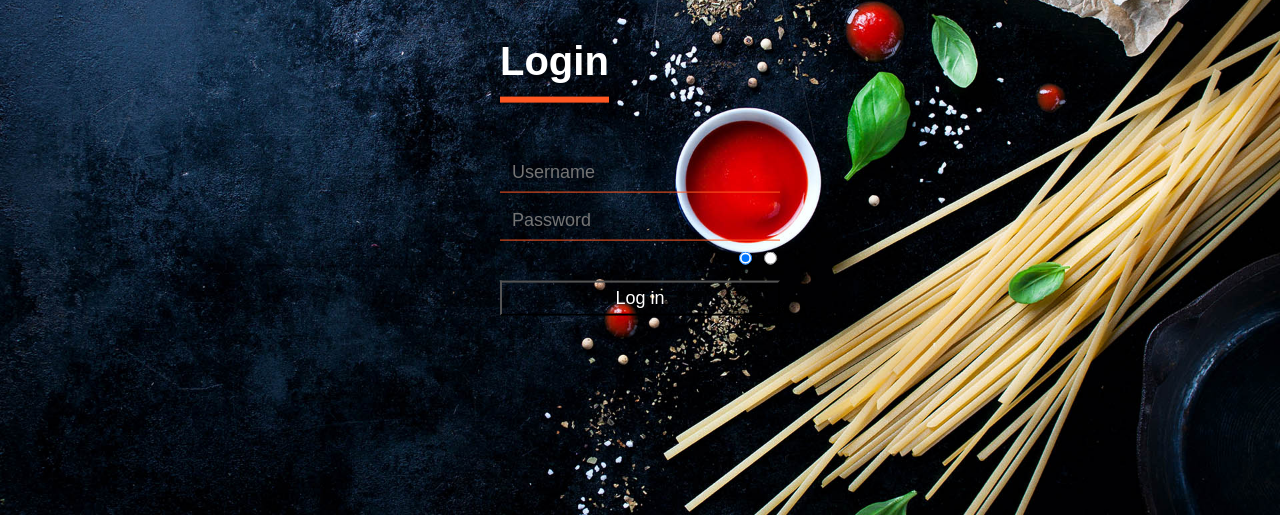
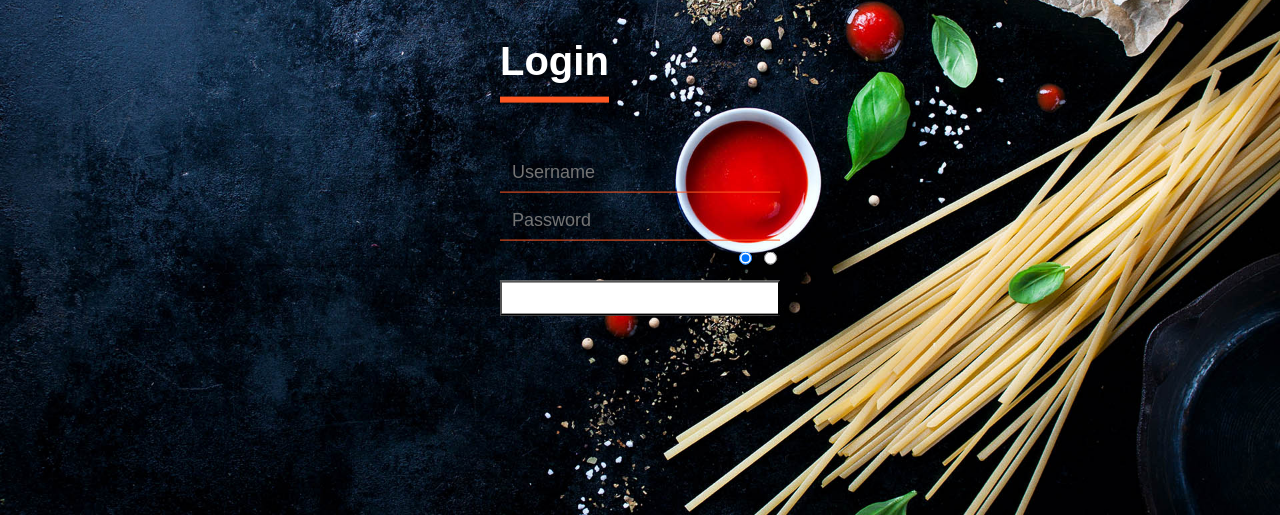
Before and after one commit to 20014606/FoodPlaza, a Django app: page /login in a window 1280 px wide. Shown: the part 237-752 px from the top of the page. Run offline with Django 3.2, Linux system fonts and the light colour scheme.

Commit message:
Login page and reservation page

```diff
--- a/FoodProject/Foodapp/static/css/logstyle.css
+++ b/FoodProject/Foodapp/static/css/logstyle.css
@@ -46,7 +46,7 @@ body{
 }
 .btn{
   width: 100%;
-  background: none;
+  background: white;
   border: 2px solid #FF5722
   color: white;
   padding: 5px;
```
